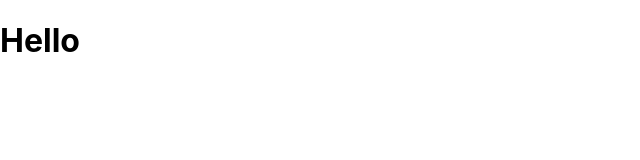
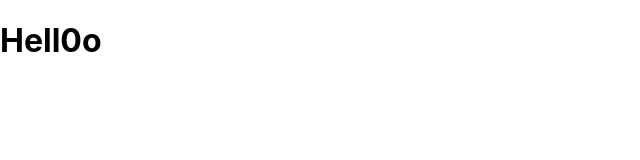
Before and after one commit to elidaarnaut/StudyHub, a React (Create React App) app in the folder study-hub/: page / in a window 1280 px wide. Shown: the top 160 px of the page, without its empty margins (0-640 px from the left). Built offline with nearby package versions, Linux system fonts and the light colour scheme.

Commit message:
Reverted to previous commit due to error

```diff
--- a/study-hub/src/pages/Homepage1.jsx
+++ b/study-hub/src/pages/Homepage1.jsx
@@ -3,7 +3,7 @@ import React from "react";
 function Homepage1() {
     return(
         <div>
-            <h1>Hello</h1>
+            <h1>Hell0o</h1>
         </div>
     );
 }
```
